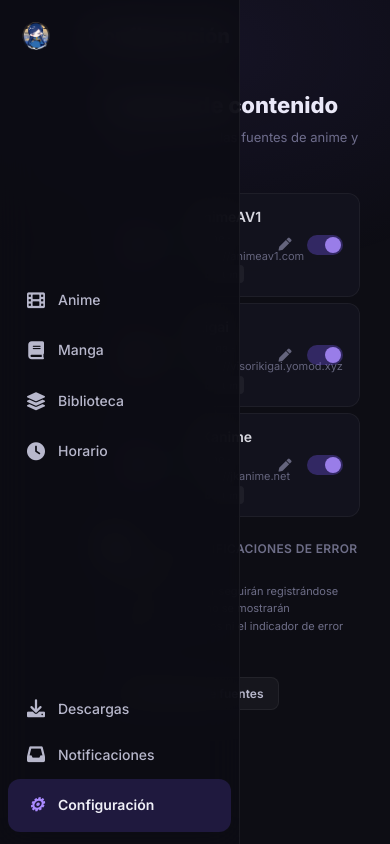
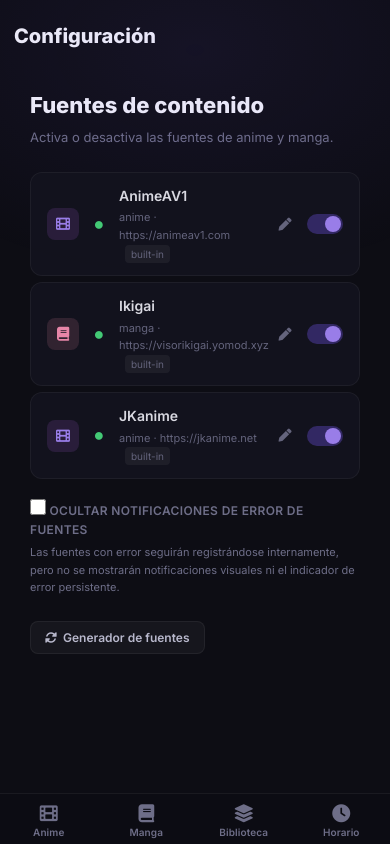
Before and after one commit to AbddallahRR/AnyOne, a FastAPI app: page /settings in a window 390 px wide. Run offline with FastAPI, Linux system fonts and the light colour scheme; data comes from the database, SQL or seed files in the repository; data that the repository does not hold is empty.

Commit message:
responsive: barra inferior para móviles y ocultar sidebar en < 640px
- Añadido <nav class="bottom-nav"> en _sidebar.html con las 4 rutas
  principales (Anime, Manga, Biblioteca, Horario)
- CSS de .bottom-nav: barra fija abajo, oculta en escritorio
- @media (max-width: 640px): sidebar oculto, bottom-nav visible,
  padding de contenido ajustado
- body:has(.reader-root) .bottom-nav oculta la barra en el lector
- Sin JS nuevo — la navegación usa <a href> estándar y el activo
  se marca con la variable Jinja 'active' existente

```diff
--- a/static/css/layout.css
+++ b/static/css/layout.css
@@ -164,6 +164,77 @@
   }
 }
 
+/* ── Bottom navigation (mobile) ── */
+.bottom-nav {
+  position: fixed;
+  bottom: 0;
+  left: 0;
+  right: 0;
+  z-index: 100;
+  display: none; /* hidden on desktop */
+  align-items: stretch;
+  justify-content: space-around;
+  background: rgba(13, 13, 20, 0.95);
+  backdrop-filter: blur(18px);
+  -webkit-backdrop-filter: blur(18px);
+  border-top: 1px solid var(--border);
+  padding: 4px 0 env(safe-area-inset-bottom, 4px);
+}
+
+.bn-item {
+  display: flex;
+  flex-direction: column;
+  align-items: center;
+  gap: 2px;
+  padding: 6px 10px 4px;
+  border: none;
+  background: transparent;
+  color: var(--muted);
+  font-family: var(--ff-body);
+  text-decoration: none;
+  cursor: pointer;
+  transition: color 0.15s ease;
+  min-width: 0;
+  flex: 1;
+}
+
+.bn-item i {
+  font-size: 18px;
+  transition: color 0.15s ease;
+}
+
+.bn-label {
+  font-size: 10px;
+  font-weight: 600;
+  letter-spacing: 0.01em;
+  color: inherit;
+  white-space: nowrap;
+  overflow: hidden;
+  text-overflow: ellipsis;
+  max-width: 100%;
+}
+
+.bn-item.active {
+  color: var(--accent-lt);
+}
+
+/* ── Mobile breakpoint: sidebar → bottom nav ── */
+@media (max-width: 640px) {
+  .app-sidebar { display: none; }
+  .bottom-nav { display: flex; }
+
+  .page-content {
+    padding: 20px 14px calc(20px + env(safe-area-inset-bottom, 72px));
+  }
+
+  .settings-main {
+    padding: 14px;
+  }
+}
+
+/* ── No bottom nav on reader page ── */
+body:has(.reader-root) .bottom-nav { display: none; }
+
 /* ── Search bar rows ── */
 .search-bar-row {
   display: flex;
--- a/templates/_sidebar.html
+++ b/templates/_sidebar.html
@@ -40,3 +40,23 @@
     </a>
   </div>
 </aside>
+
+<!-- ── Bottom Navigation (mobile) ── -->
+<nav class="bottom-nav" id="bottom-nav">
+  <a href="/?tab=anime" class="bn-item{% if active == 'anime' %} active{% endif %}">
+    <i class="fas fa-film"></i>
+    <span class="bn-label">Anime</span>
+  </a>
+  <a href="/?tab=manga" class="bn-item{% if active == 'manga' %} active{% endif %}">
+    <i class="fas fa-book"></i>
+    <span class="bn-label">Manga</span>
+  </a>
+  <a href="/?tab=library" class="bn-item{% if active == 'library' %} active{% endif %}">
+    <i class="fas fa-layer-group"></i>
+    <span class="bn-label">Biblioteca</span>
+  </a>
+  <a href="/schedule" class="bn-item{% if active == 'schedule' %} active{% endif %}">
+    <i class="fas fa-clock"></i>
+    <span class="bn-label">Horario</span>
+  </a>
+</nav>
```
